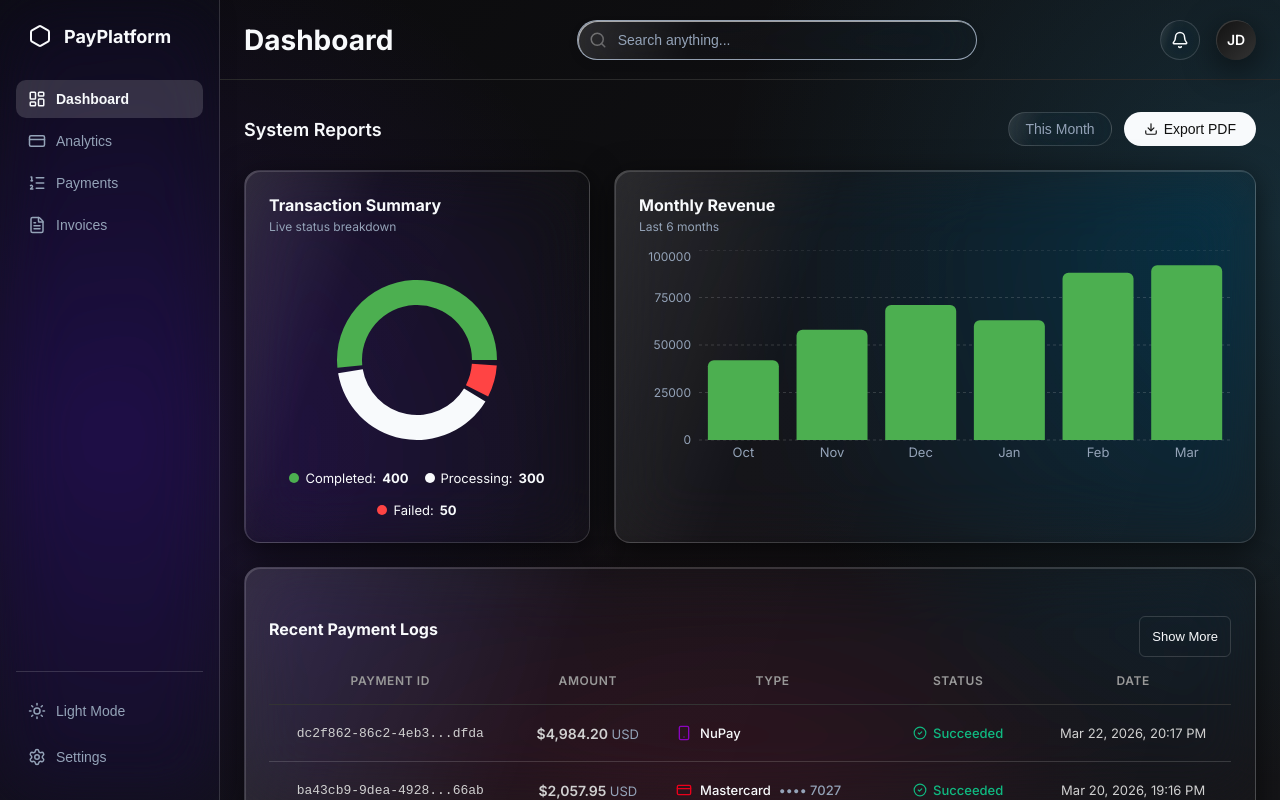
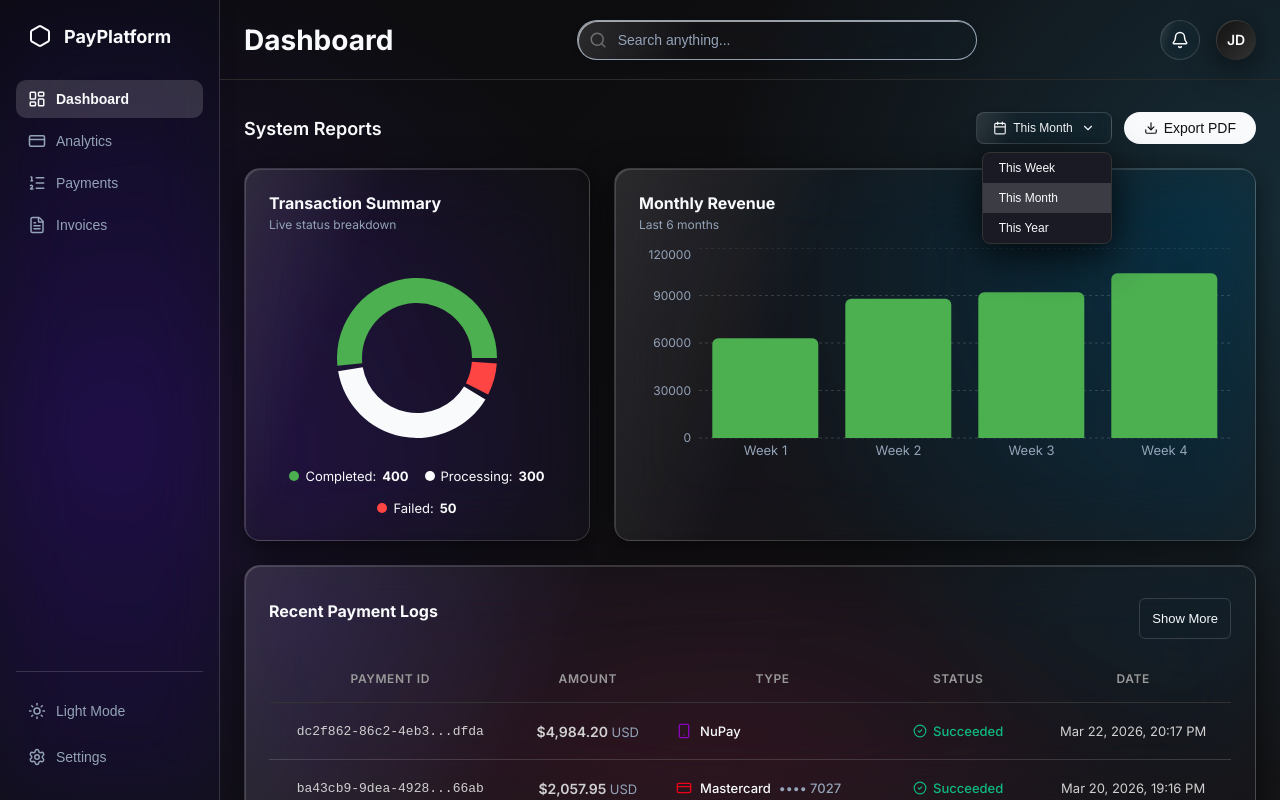
Before and after one commit to SanjayKumar3110/payment-gateway-platform-admin, a React (Vite) app: page / in a window 1280 px wide. Both pictures are taken after a click on the button "This Month". Built offline with nearby package versions, Linux system fonts and the light colour scheme.

Commit message:
waiting to update

```diff
--- a/src/App.tsx
+++ b/src/App.tsx
@@ -182,7 +182,9 @@ export default function App() {
 
         {/* Page Content */}
         <main className="content-area-scrollable">
-          {activeTab === 'dashboard' && <Dashboard />}
+          {activeTab === 'dashboard' && <Dashboard
+            showMorePayments={() => setActiveTab('payments')} />}
+
           {activeTab === 'analytics' && <Analytics />}
           {activeTab === 'payments' && <Payments />}
           {activeTab === 'invoices' && <Invoices />}
--- a/src/components/DashboardView.tsx
+++ b/src/components/DashboardView.tsx
@@ -1,9 +1,7 @@
-import {useState} from 'react';
+import { useState, useRef, useEffect, useMemo } from 'react';
 import { PieChart, Pie, Cell, ResponsiveContainer, Tooltip as RechartsTooltip, BarChart, Bar, XAxis, YAxis, CartesianGrid } from 'recharts';
-import { Download,Clock, CheckCircle2, XCircle, FilePlus, CreditCard, Building2, Smartphone } from 'lucide-react';
+import { Download, Clock, CheckCircle2, XCircle, FilePlus, CreditCard, Building2, Smartphone, Calendar, ChevronDown } from 'lucide-react';
 import './css/components.css';
-
-import {Payments} from './PaymentsPanel';
 
 import dashboardData from '../data/dashboard.json';
 import PAYMENTS_DATA from '../data/payments.json';
@@ -64,21 +62,103 @@ const getMethodIcon = (type: string) => {
   }
 };
 
+interface DashboardProps {
+  showMorePayments: () => void;
+}
 
-export function Dashboard() {
-  const [isPanelOpen, setIsPanelOpen] = useState(false);
-  const handleShowMore = () => setIsPanelOpen(true);
+export function Dashboard({ showMorePayments }: DashboardProps) {
+  const [timeRange, setTimeRange] = useState('This Month');
+  const [showTimeRange, setShowTimeRange] = useState(false);
+  const timeRangeRef = useRef<HTMLDivElement>(null);
 
-  if (isPanelOpen) {
-    return <Payments />;
-  }
+  useEffect(() => {
+    const handleClick = (e: MouseEvent) => {
+      if (timeRangeRef.current && !timeRangeRef.current.contains(e.target as Node)) {
+        setShowTimeRange(false);
+      }
+    };
+    document.addEventListener('mousedown', handleClick);
+    return () => document.removeEventListener('mousedown', handleClick);
+  }, []);
+
+  const currentPieData = useMemo(() => {
+    if (timeRange === 'This Week') {
+      return [
+        { name: 'Completed', value: 85 },
+        { name: 'Processing', value: 45 },
+        { name: 'Failed', value: 12 }
+      ];
+    } else if (timeRange === 'This Year') {
+      return [
+        { name: 'Completed', value: 4800 },
+        { name: 'Processing', value: 1200 },
+        { name: 'Failed', value: 350 }
+      ];
+    }
+    // Default This Month
+    return pieData;
+  }, [timeRange]);
+
+  const currentBarData = useMemo(() => {
+    if (timeRange === 'This Week') {
+      return [
+        { label: 'Mon', revenue: 12000 },
+        { label: 'Tue', revenue: 15000 },
+        { label: 'Wed', revenue: 13000 },
+        { label: 'Thu', revenue: 18000 },
+        { label: 'Fri', revenue: 22000 },
+        { label: 'Sat', revenue: 25000 },
+        { label: 'Sun', revenue: 21000 }
+      ];
+    } else if (timeRange === 'This Year') {
+      return barData.map(d => ({ label: d.month, revenue: d.revenue * 5 }));
+    }
+    // Default This Month
+    return [
+      { label: 'Week 1', revenue: 63000 },
+      { label: 'Week 2', revenue: 88000 },
+      { label: 'Week 3', revenue: 92000 },
+      { label: 'Week 4', revenue: 104000 }
+    ];
+  }, [timeRange]);
 
   return (
     <div>
       <div className="pv-row-sb" style={{ marginBottom: '24px' }}>
         <h2 className="pv-section-title">System Reports</h2>
         <div style={{ display: 'flex', gap: '12px' }}>
-          <button className="pv-btn-outline">This Month</button>
+          {/* <button className="pv-btn-outline">This Month</button> */}
+          <div style={{ position: 'relative' }} ref={timeRangeRef}>
+            <button
+              className="glass-action-btn small"
+              onClick={() => setShowTimeRange(!showTimeRange)}
+              style={{ minWidth: '130px', justifyContent: 'space-between', height: '100%', padding: '0 16px' }}
+            >
+              <div style={{ display: 'flex', alignItems: 'center', gap: '6px' }}>
+                <Calendar size={14} /> {timeRange}
+              </div>
+              <ChevronDown size={14} />
+            </button>
+
+            {showTimeRange && (
+              <div className="solid-dropdown" style={{ position: 'absolute', top: '100%', right: 0, marginTop: '8px', width: '130px', borderRadius: '8px', zIndex: 100, display: 'flex', flexDirection: 'column', overflow: 'hidden' }}>
+                {['This Week', 'This Month', 'This Year'].map(opt => (
+                  <button
+                    key={opt}
+                    onClick={(e) => { e.stopPropagation(); setTimeRange(opt); setShowTimeRange(false); }}
+                    style={{ padding: '8px 16px', background: timeRange === opt ? 'var(--border)' : 'transparent', border: 'none', textAlign: 'left', color: 'var(--text-primary)', fontSize: '12px', cursor: 'pointer', transition: 'background 0.2s' }}
+                    onMouseEnter={(e) => e.currentTarget.style.backgroundColor = 'var(--border)'}
+                    onMouseLeave={(e) => {
+                      if (timeRange !== opt) e.currentTarget.style.backgroundColor = 'transparent';
+                    }}
+                  >
+                    {opt}
+                  </button>
+                ))}
+              </div>
+            )}
+          </div>
+
           <button className="cv-add-btn" style={{ display: 'flex', alignItems: 'center', gap: '6px', height: 'auto', padding: '8px 20px' }}>
             <Download size={14} /> Export PDF
           </button>
@@ -86,33 +166,34 @@ export function Dashboard() {
       </div>
 
       <div className="responsive-flex-row" style={{ marginBottom: '24px' }}>
+
         {/* Pie Chart */}
         <div className="base-card" style={{ flex: 1 }}>
           <h3 className="pv-product-name" style={{ fontSize: '16px', marginBottom: '4px' }}>Transaction Summary</h3>
           <p className="pv-subtext" style={{ marginBottom: '16px' }}>Live status breakdown</p>
           <ResponsiveContainer width="100%" height={220}>
             <PieChart>
-              <Pie data={pieData} cx="50%" cy="50%" innerRadius={55} outerRadius={80} paddingAngle={4} dataKey="value" stroke="none">
-                {pieData.map((_, index) => (
+              <Pie data={currentPieData} cx="50%" cy="50%" innerRadius={55} outerRadius={80} paddingAngle={4} dataKey="value" stroke="none">
+                {currentPieData.map((_, index) => (
                   <Cell key={`cell-${index}`} fill={PIE_COLORS[index % PIE_COLORS.length]} />
                 ))}
               </Pie>
               <RechartsTooltip
                 contentStyle={{
-                  backgroundColor: 'rgba(255,255,255,0.85)',
-                  borderColor: 'rgba(200,210,220,0.6)',
-                  color: '#111111',
+                  backgroundColor: 'var(--tooltip-bg)',
+                  borderColor: 'var(--border)',
+                  color: 'var(--tooltip-text)',
                   borderRadius: '12px',
                   backdropFilter: 'blur(12px)',
-                  boxShadow: '0 4px 16px rgba(0,0,0,0.08)'
+                  boxShadow: 'var(--glass-shadow)'
                 }}
-                labelStyle={{ color: '#111111', fontWeight: 600 }}
-                itemStyle={{ color: '#555555' }}
+                labelStyle={{ color: 'var(--tooltip-text)', fontWeight: 600 }}
+                itemStyle={{ color: 'var(--tooltip-text-sec)' }}
               />
             </PieChart>
           </ResponsiveContainer>
           <div style={{ display: 'flex', gap: '16px', justifyContent: 'center', flexWrap: 'wrap' }}>
-            {pieData.map((entry, i) => (
+            {currentPieData.map((entry, i) => (
               <div key={entry.name} style={{ display: 'flex', alignItems: 'center', gap: '6px', fontSize: '13px', color: 'var(--text-primary)' }}>
                 <span style={{ width: '10px', height: '10px', borderRadius: '50%', backgroundColor: PIE_COLORS[i], display: 'inline-block' }}></span>
                 {entry.name}: <strong>{entry.value}</strong>
@@ -126,22 +207,22 @@ export function Dashboard() {
           <h3 className="pv-product-name" style={{ fontSize: '16px', marginBottom: '4px' }}>Monthly Revenue</h3>
           <p className="pv-subtext" style={{ marginBottom: '16px' }}>Last 6 months</p>
           <ResponsiveContainer width="100%" height={220}>
-            <BarChart data={barData} margin={{ top: 0, right: 0, left: 0, bottom: 0 }}>
+            <BarChart data={currentBarData} margin={{ top: 0, right: 0, left: 0, bottom: 0 }}>
               <CartesianGrid strokeDasharray="3 3" stroke="var(--border)" vertical={false} />
-              <XAxis dataKey="month" tick={{ fontSize: 13, fill: 'var(--text-secondary)' }} axisLine={false} tickLine={false} />
+              <XAxis dataKey="label" tick={{ fontSize: 13, fill: 'var(--text-secondary)' }} axisLine={false} tickLine={false} />
               <YAxis tick={{ fontSize: 12, fill: 'var(--text-secondary)' }} axisLine={false} tickLine={false} />
               <RechartsTooltip
-                cursor={{ fill: 'rgba(0, 0, 0, 0.04)' }}
+                cursor={false}
                 contentStyle={{
-                  backgroundColor: 'rgba(255,255,255,0.85)',
-                  borderColor: 'rgba(200,210,220,0.6)',
-                  color: '#111111',
+                  backgroundColor: 'var(--tooltip-bg)',
+                  borderColor: 'var(--border)',
+                  color: 'var(--tooltip-text)',
                   borderRadius: '12px',
                   backdropFilter: 'blur(12px)',
-                  boxShadow: '0 4px 16px rgba(0,0,0,0.08)'
+                  boxShadow: 'var(--glass-shadow)'
                 }}
-                labelStyle={{ color: '#111111', fontWeight: 600, marginBottom: '4px' }}
-                itemStyle={{ color: '#555555' }}
+                labelStyle={{ color: 'var(--tooltip-text)', fontWeight: 600, marginBottom: '4px' }}
+                itemStyle={{ color: 'var(--tooltip-text-sec)' }}
               />
               <Bar dataKey="revenue" fill="#4CAF50" radius={[6, 6, 0, 0]} />
             </BarChart>
@@ -152,10 +233,10 @@ export function Dashboard() {
       {/* Recent Payment Table */}
       <div className="base-card">
 
-        <div style={{ display: 'flex', justifyContent: 'space-between', alignItems: 'center', marginTop: '8px', paddingTop: '16px' }}>
-          <h3 className="pv-product-name" style={{ fontSize: '16px', marginBottom: '16px' }}>Recent Payment Logs</h3>
+        <div style={{ display: 'flex', justifyContent: 'space-between', alignItems: 'center', marginTop: '8px', paddingBottom: '16px' }}>
+          <h3 className="pv-product-name" style={{ alignItems: 'center', fontSize: '16px', paddingBottom: '16px' }}>Recent Payment Logs</h3>
           <button
-            onClick={handleShowMore}
+            onClick={showMorePayments}
             style={{ padding: '12px 12px', backgroundColor: 'var(--surface)', border: '1px solid var(--border)', borderRadius: '6px', color: 'var(--text-primary)', opacity: 1, fontSize: '13px', fontWeight: 500, cursor: 'pointer' }}>
             Show More
           </button>
@@ -165,11 +246,11 @@ export function Dashboard() {
           <table className="comp-table" style={{ borderBottom: '1px solid var(--border)', textAlign: 'center' }}>
             <thead>
               <tr style={{ borderBottom: '1px solid var(--border)', textAlign: 'center' }}>
-                <th style={{ padding: '16px 12px', color: 'var(--text-secondary)', fontSize: '12px', fontWeight: 600, letterSpacing: '0.05em', textAlign: 'center'}}>PAYMENT ID</th>
-                <th style={{ padding: '16px 12px', color: 'var(--text-secondary)', fontSize: '12px', fontWeight: 600, letterSpacing: '0.05em', textAlign: 'center'}}>AMOUNT</th>
-                <th style={{ padding: '16px 12px', color: 'var(--text-secondary)', fontSize: '12px', fontWeight: 600, letterSpacing: '0.05em', textAlign: 'center'}}>TYPE</th>
-                <th style={{ padding: '16px 12px', color: 'var(--text-secondary)', fontSize: '12px', fontWeight: 600, letterSpacing: '0.05em', textAlign: 'center'}}>STATUS</th>
-                <th style={{ padding: '16px 12px', color: 'var(--text-secondary)', fontSize: '12px', fontWeight: 600, letterSpacing: '0.05em', textAlign: 'center'}}>DATE</th>
+                <th style={{ padding: '16px 12px', color: 'var(--text-secondary)', fontSize: '12px', fontWeight: 600, letterSpacing: '0.05em', textAlign: 'center' }}>PAYMENT ID</th>
+                <th style={{ padding: '16px 12px', color: 'var(--text-secondary)', fontSize: '12px', fontWeight: 600, letterSpacing: '0.05em', textAlign: 'center' }}>AMOUNT</th>
+                <th style={{ padding: '16px 12px', color: 'var(--text-secondary)', fontSize: '12px', fontWeight: 600, letterSpacing: '0.05em', textAlign: 'center' }}>TYPE</th>
+                <th style={{ padding: '16px 12px', color: 'var(--text-secondary)', fontSize: '12px', fontWeight: 600, letterSpacing: '0.05em', textAlign: 'center' }}>STATUS</th>
+                <th style={{ padding: '16px 12px', color: 'var(--text-secondary)', fontSize: '12px', fontWeight: 600, letterSpacing: '0.05em', textAlign: 'center' }}>DATE</th>
               </tr>
             </thead>
 
```
Also changed, not shown: src/components/InvoicesPanel.tsx (+0 -27 lines), src/components/charts/InvoiceChart.tsx (+15 -1 lines).
